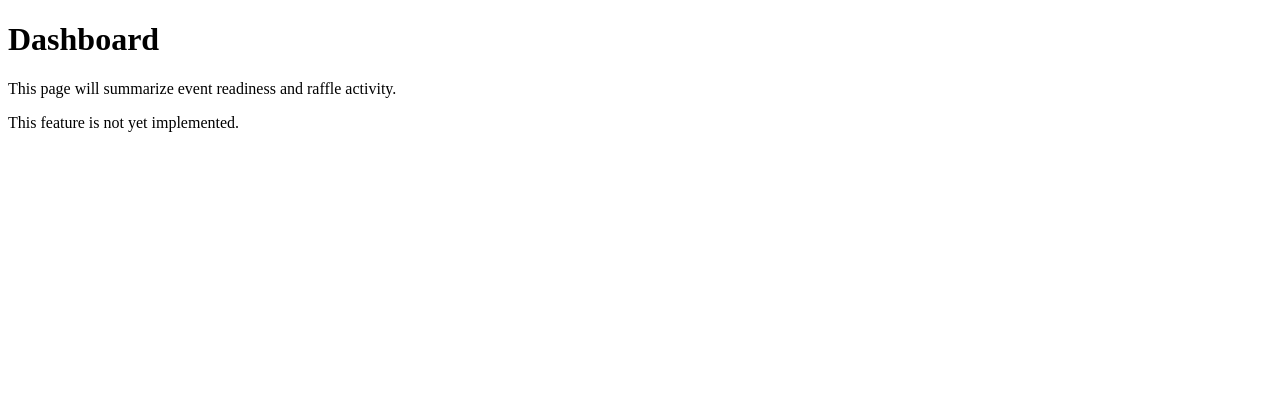
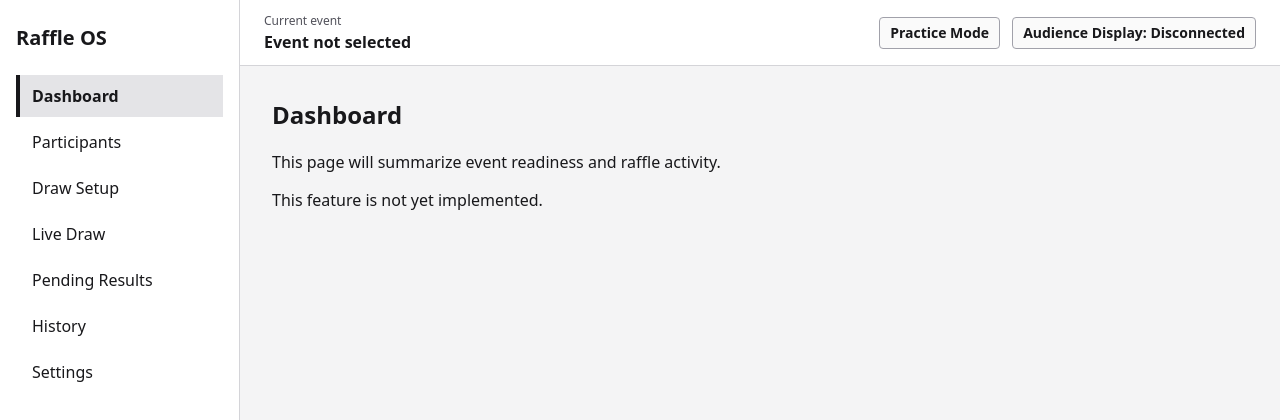
Before and after one commit to tripleaxlestudio/raffle-os, a React (Vite) app: page /dashboard in a window 1280 px wide. Shown: the top 420 px of the page. Built offline with nearby package versions, Linux system fonts and the light colour scheme.

Commit message:
feat: add operator application shell

```diff
--- /dev/null
+++ b/src/app/layouts/OperatorLayout.tsx
@@ -0,0 +1,21 @@
+import { Outlet } from 'react-router'
+import { OperatorHeader } from '../shell/OperatorHeader.tsx'
+import { OperatorSidebar } from '../shell/OperatorSidebar.tsx'
+
+export function OperatorLayout() {
+  return (
+    <div
+      className="operator-layout"
+      data-interface="operator"
+      data-operator-shell
+    >
+      <OperatorSidebar />
+      <div className="operator-workspace">
+        <OperatorHeader />
+        <main className="operator-main">
+          <Outlet />
+        </main>
+      </div>
+    </div>
+  )
+}
--- a/src/app/router.tsx
+++ b/src/app/router.tsx
@@ -3,6 +3,7 @@ import {
   Navigate,
   type RouteObject,
 } from 'react-router'
+import { OperatorLayout } from './layouts/OperatorLayout.tsx'
 import { AudienceDisplayPage } from '../pages/display/AudienceDisplayPage.tsx'
 import { DashboardPage } from '../pages/operator/DashboardPage.tsx'
 import { DrawSetupPage } from '../pages/operator/DrawSetupPage.tsx'
@@ -16,6 +17,7 @@ import { NotFoundPage } from '../pages/system/NotFoundPage.tsx'
 const operatorRoutes = {
   id: 'operator',
   path: '/',
+  element: <OperatorLayout />,
   children: [
     {
       index: true,
--- /dev/null
+++ b/src/app/shell/ConnectionStatus.tsx
@@ -0,0 +1,24 @@
+import type { DisplayConnectionStatus } from '../../domain/types/index.ts'
+
+interface ConnectionStatusProps {
+  status: DisplayConnectionStatus
+}
+
+const connectionLabels: Record<DisplayConnectionStatus, string> = {
+  disconnected: 'Audience Display: Disconnected',
+  connecting: 'Audience Display: Connecting',
+  connected: 'Audience Display: Connected',
+}
+
+export function ConnectionStatus({ status }: ConnectionStatusProps) {
+  return (
+    <span
+      aria-label={connectionLabels[status]}
+      className="connection-status"
+      data-connection-status={status}
+      role="status"
+    >
+      {connectionLabels[status]}
+    </span>
+  )
+}
--- /dev/null
+++ b/src/app/shell/ModeBadge.tsx
@@ -0,0 +1,18 @@
+import type { AppMode } from '../../domain/types/index.ts'
+
+interface ModeBadgeProps {
+  mode: AppMode
+}
+
+const modeLabels: Record<AppMode, string> = {
+  practice: 'Practice Mode',
+  live: 'Live Mode',
+}
+
+export function ModeBadge({ mode }: ModeBadgeProps) {
+  return (
+    <span className="mode-badge" data-mode={mode}>
+      {modeLabels[mode]}
+    </span>
+  )
+}
--- /dev/null
+++ b/src/app/shell/OperatorHeader.tsx
@@ -0,0 +1,17 @@
+import { ConnectionStatus } from './ConnectionStatus.tsx'
+import { ModeBadge } from './ModeBadge.tsx'
+
+export function OperatorHeader() {
+  return (
+    <header className="operator-header">
+      <div className="operator-header__event">
+        <span className="operator-header__label">Current event</span>
+        <strong>Event not selected</strong>
+      </div>
+      <div className="operator-header__status" aria-label="Operator status">
+        <ModeBadge mode="practice" />
+        <ConnectionStatus status="disconnected" />
+      </div>
+    </header>
+  )
+}
--- /dev/null
+++ b/src/app/shell/OperatorSidebar.tsx
@@ -0,0 +1,38 @@
+import { NavLink } from 'react-router'
+
+const navigationItems = [
+  { label: 'Dashboard', to: '/dashboard' },
+  { label: 'Participants', to: '/participants' },
+  { label: 'Draw Setup', to: '/draw/setup' },
+  { label: 'Live Draw', to: '/draw/live' },
+  { label: 'Pending Results', to: '/draw/results' },
+  { label: 'History', to: '/history' },
+  { label: 'Settings', to: '/settings' },
+] as const
+
+export function OperatorSidebar() {
+  return (
+    <aside className="operator-sidebar" aria-label="Operator sidebar">
+      <p className="operator-sidebar__identity">Raffle OS</p>
+      <nav aria-label="Operator navigation">
+        <ul className="operator-nav">
+          {navigationItems.map((item) => (
+            <li key={item.to}>
+              <NavLink
+                className={({ isActive }) =>
+                  isActive
+                    ? 'operator-nav__link operator-nav__link--active'
+                    : 'operator-nav__link'
+                }
+                end
+                to={item.to}
+              >
+                {item.label}
+              </NavLink>
+            </li>
+          ))}
+        </ul>
+      </nav>
+    </aside>
+  )
+}
--- /dev/null
+++ b/src/domain/types/app-mode.ts
@@ -0,0 +1 @@
+export type AppMode = 'practice' | 'live'
--- /dev/null
+++ b/src/domain/types/display-connection.ts
@@ -0,0 +1,4 @@
+export type DisplayConnectionStatus =
+  | 'disconnected'
+  | 'connecting'
+  | 'connected'
--- /dev/null
+++ b/src/domain/types/index.ts
@@ -0,0 +1,2 @@
+export type { AppMode } from './app-mode.ts'
+export type { DisplayConnectionStatus } from './display-connection.ts'
--- a/src/main.tsx
+++ b/src/main.tsx
@@ -1,6 +1,7 @@
 import { StrictMode } from 'react'
 import { createRoot } from 'react-dom/client'
 import App from './app/App.tsx'
+import './styles/operator-shell.css'
 
 const rootElement = document.getElementById('root')
 
--- a/src/shared/components/RoutePlaceholder.tsx
+++ b/src/shared/components/RoutePlaceholder.tsx
@@ -8,10 +8,10 @@ export function RoutePlaceholder({
   purpose,
 }: RoutePlaceholderProps) {
   return (
-    <main>
+    <section className="route-placeholder">
       <h1>{title}</h1>
       <p>{purpose}</p>
       <p>This feature is not yet implemented.</p>
-    </main>
+    </section>
   )
 }
--- /dev/null
+++ b/src/styles/operator-shell.css
@@ -0,0 +1,129 @@
+* {
+  box-sizing: border-box;
+}
+
+body {
+  margin: 0;
+  font-family:
+    system-ui, -apple-system, BlinkMacSystemFont, "Segoe UI", sans-serif;
+}
+
+#root {
+  min-height: 100vh;
+}
+
+.operator-layout {
+  display: grid;
+  grid-template-columns: minmax(12rem, 15rem) minmax(0, 1fr);
+  min-height: 100vh;
+  color: #18181b;
+  background: #f4f4f5;
+}
+
+.operator-sidebar {
+  padding: 1.5rem 1rem;
+  border-right: 1px solid #d4d4d8;
+  background: #ffffff;
+}
+
+.operator-sidebar__identity {
+  margin: 0 0 1.5rem;
+  font-size: 1.25rem;
+  font-weight: 700;
+}
+
+.operator-nav {
+  display: grid;
+  gap: 0.25rem;
+  margin: 0;
+  padding: 0;
+  list-style: none;
+}
+
+.operator-nav__link {
+  display: block;
+  padding: 0.625rem 0.75rem;
+  border-left: 0.25rem solid transparent;
+  color: inherit;
+  text-decoration: none;
+}
+
+.operator-nav__link--active {
+  border-left-color: currentColor;
+  background: #e4e4e7;
+  font-weight: 700;
+}
+
+.operator-nav__link:focus-visible {
+  outline: 0.125rem solid currentColor;
+  outline-offset: 0.125rem;
+}
+
+.operator-workspace {
+  display: grid;
+  grid-template-rows: auto minmax(0, 1fr);
+  min-width: 0;
+}
+
+.operator-header {
+  display: flex;
+  min-width: 0;
+  min-height: 4rem;
+  align-items: center;
+  justify-content: space-between;
+  gap: 1rem;
+  padding: 0.75rem 1.5rem;
+  border-bottom: 1px solid #d4d4d8;
+  background: #ffffff;
+}
+
+.operator-header__event {
+  display: grid;
+  gap: 0.125rem;
+  min-width: 0;
+}
+
+.operator-header__label {
+  color: #52525b;
+  font-size: 0.75rem;
+}
+
+.operator-header__status {
+  display: flex;
+  flex-wrap: wrap;
+  align-items: center;
+  justify-content: flex-end;
+  gap: 0.75rem;
+}
+
+.mode-badge,
+.connection-status {
+  display: inline-flex;
+  align-items: center;
+  min-height: 2rem;
+  padding: 0.25rem 0.625rem;
+  border: 1px solid #a1a1aa;
+  border-radius: 0.25rem;
+  background: #fafafa;
+  font-size: 0.875rem;
+  font-weight: 600;
+  white-space: nowrap;
+}
+
+.mode-badge[data-mode="live"] {
+  border-style: double;
+}
+
+.operator-main {
+  min-width: 0;
+  padding: 2rem;
+  overflow: auto;
+}
+
+.route-placeholder {
+  max-width: 52rem;
+}
+
+.route-placeholder > :first-child {
+  margin-top: 0;
+}
```
Also changed, not shown: 2 other files (tests, documents, lock files or other folders).
